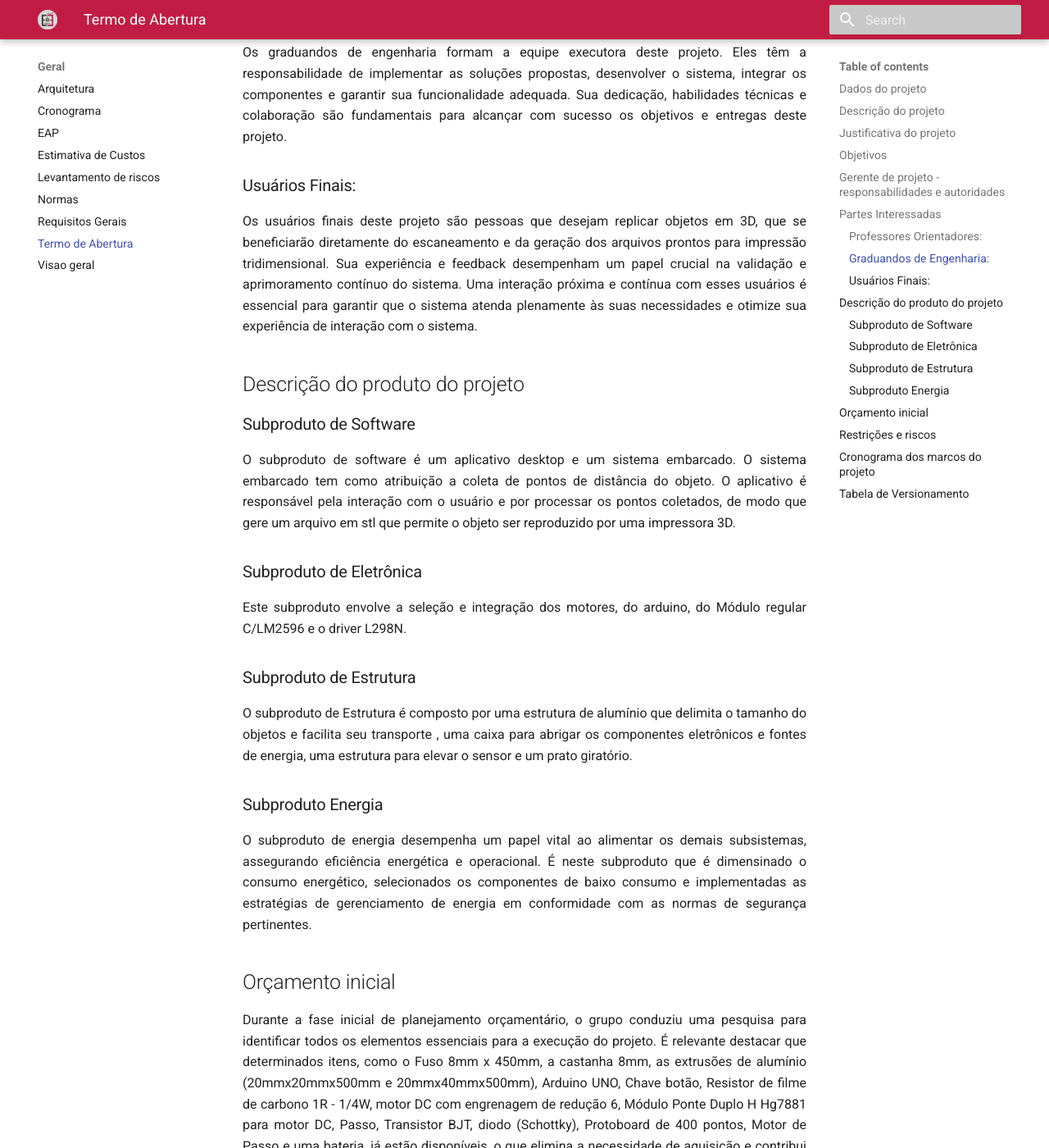
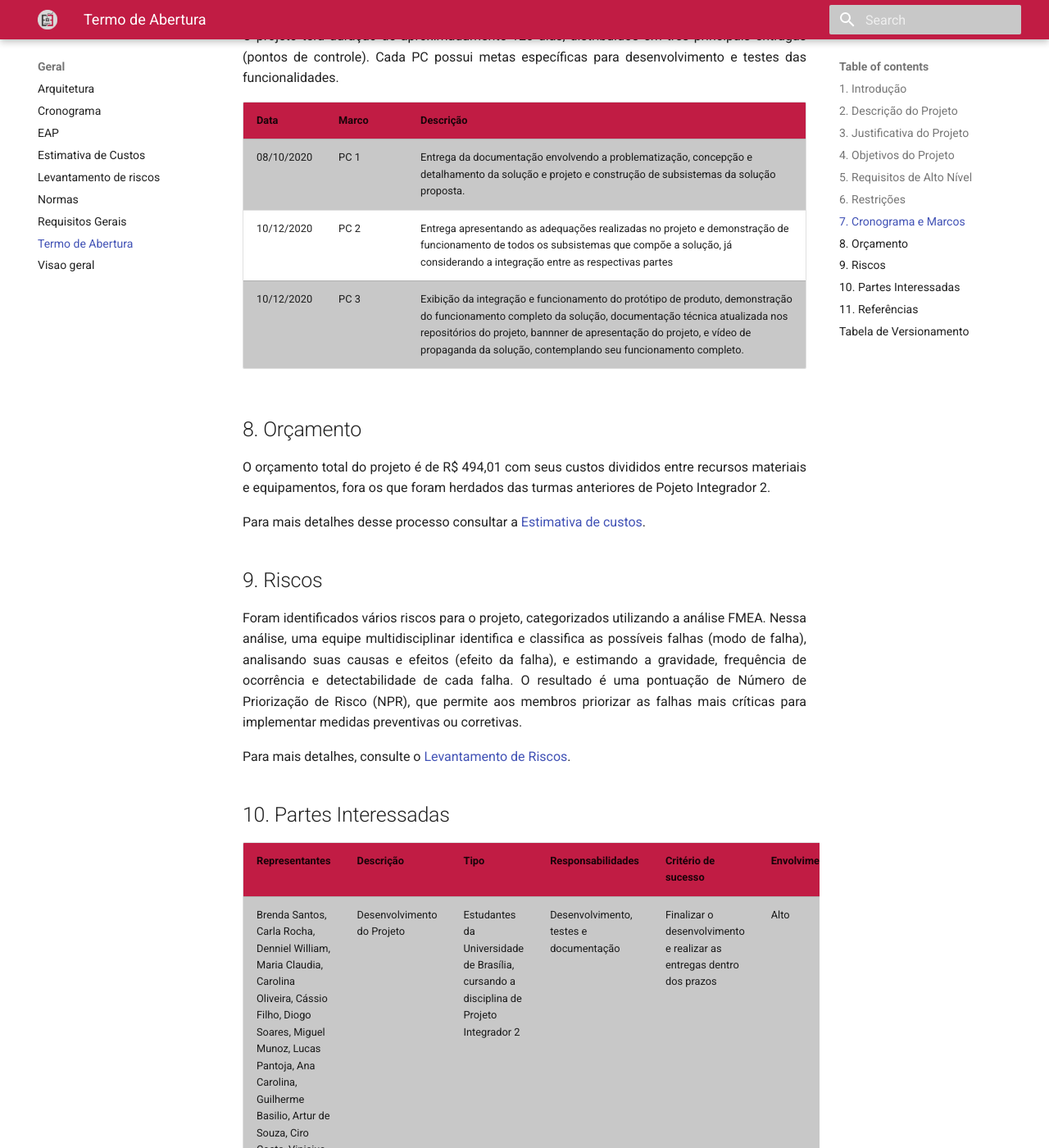
Before and after one commit to Calcioft/ScanPoint, an MkDocs documentation site: the page built from docs/geral/termo_de_abertura_de_projeto.md, in a window 1280 px wide and 1400 px high, scrolled down 1734 px. Shown: the whole window at 82% size. Built offline with MkDocs 1.6.1 and Material for MkDocs 9.7.7, drawn with Linux system fonts in a browser that asks for light colours; some of the changed text lies outside the part shown.

Commit message:
Ajustes TAP

```diff
--- a/docs/geral/termo_de_abertura_de_projeto.md
+++ b/docs/geral/termo_de_abertura_de_projeto.md
@@ -1,76 +1,60 @@
-# Termo de abertura de projeto
+# Termo de Abertura do Projeto
 
-## Dados do projeto
+## 1. Introdução
+<p style="text-align:justify;">O Termo de Abertura do Projeto (TAP) é definido pelo Project Management Body of Knowledge (PMBOK) como um "documento que autoriza formalmente a existência de um projeto, e dá ao seu gerente a autoridade de aplicar recursos organizacionais para as atividades do projeto." (PMI, 2004, 368). Este documento engloba informações envolvendo escopo, orçamento, marcos e partes interessadas do projeto ScanPoint.</p>
 
-- **Nome do Projeto**: ScanPoint
-- **Data de abertura**: 29/03/2024
-- **Código**: 1-A
-- **Patrocinador**: Universidade de Brasília (UnB)
-- **Gerente/Coordenadora Geral**: Carla Rocha
+## 2. Descrição do Projeto
+<p style="text-align:justify;">Este projeto dedica-se à construção de um sistema de digitalização 3D denominado ScanPoint, que simplifica e aprimora o processo de captura e reprodução tridimensional de objetos físicos. O sistema é composto por uma mesa escaner equipada com um Arduino e sensores infravermelho, e um aplicativo desktop responsável pelo processamento dos dados capturados e geração de arquivos STL para impressão 3D.</p>
 
-## Descrição do projeto
+## 3. Justificativa do Projeto
+<p style="text-align:justify;">O projeto ScanPoint foi concebido para atender à crescente demanda por soluções acessíveis e eficientes na digitalização 3D, que facilitem a produção de modelos tridimensionais de alta precisão. A atual complexidade e custo elevado dos equipamentos de digitalização 3D limitam seu uso a indústrias específicas, enquanto o ScanPoint visa democratizar essa tecnologia, tornando-a acessível a um público mais amplo, incluindo pequenos fabricantes, educadores e entusiastas.</p>
 
-<p style="text-align: justify;"> O presente projeto, intitulado ScanPoint, encontrasse inserido no âmbito da disciplina de Projeto Integrador 2 e surge como uma resposta à necessidade crescente de simplificar e otimizar o processo de digitalização e reprodução tridimensional de objetos físicos. O projeto é formado por uma mesa escaner e um aplicativo desktop. A mesa escaner é composta por um Arduino e sensores infravermelho que realizam a captura pontos de distância dos objetos. O aplicativo desktop é responsável pela interação com o usuário e por processar os pontos enviados pela mesa, de modo que gere um arquivo em stl que permite o objeto ser reproduzido por uma impressora 3D. </p>
+## 4. Objetivos do Projeto
+<p style="text-align:justify;">O objetivo principal do projeto ScanPoint é desenvolver um sistema que permita a captura eficiente de dados de objetos físicos e a geração de modelos 3D prontos para impressão. Isso inclui:</p>
 
-## Justificativa do projeto
-<p style="text-align: justify;"> A tecnologia de impressão 3D tem ganhado cada vez mais espaço no mercado, tanto no âmbito industrial quanto no pessoal. Para realizar a impressão de um objeto em 3D é indispensável um arquivo stl, no entanto, o conhecimento necessário para gerar este arquivo não é comum. Visando simplificar e agilizar o processo de reprodução de objetos tridimensionais surgiu o presente projeto.</p>
+* Proporcionar uma interface intuitiva para os usuários.
+* Garantir a precisão e a qualidade dos modelos 3D gerados.
+* Tornar o processo de digitalização 3D mais acessível e rápido.
+* Oferecer uma solução robusta e confiável para diversas aplicações.
 
-## Objetivos
+## 5. Requisitos de Alto Nível
+* Captura precisa de pontos de distância utilizando sensores infravermelho.
+* Processamento otimizado dos dados capturados para gerar modelos 3D de alta qualidade.
+* Interface de usuário intuitiva e fácil de usar.
+* Pré-visualização do modelo 3D gerado antes da finalização.
+* Opção de download do arquivo STL para impressão posterior.
 
-<p style="text-align: justify;"> O projeto ScanPoint tem como objetivo principal desenvolver um sistema que simplifique o processo de escaneamento e reprodução tridimensional de objetos físicos. A proposta visa fornecer uma solução completa, acessível e intuitiva, permitindo aos usuários a digitalização de objetos para a geração de modelos 3D e a subsequente criação de arquivos prontos para impressão tridimensional.</p>
+## 6. Restrições
+* Dependência de hardware específico, como Arduino e sensores infravermelho.
+* Necessidade de um computador para rodar o aplicativo desktop.
+* Requerimentos de calibração e precisão dos sensores para garantir a qualidade dos modelos.
+* Tamanho e características, como opacidade, do objeto escaneado.
 
-## Gerente de projeto - responsabilidades e autoridades
+## 7. Cronograma e Marcos
+<p style="text-align:justify;">O projeto terá duração de aproximadamente 120 dias, distribuídos em três principais entragas (pontos de controle). Cada PC possui metas específicas para desenvolvimento e testes das funcionalidades.</p>
 
-<p style="text-align: justify;"> Carla Rocha Cangussú desempenha o papel de Coordenadora Geral no projeto, assumindo uma série de responsabilidades essenciais. Isso inclui liderar a equipe, assegurar o cumprimento integral do escopo, prazos e orçamento. Além disso, ela coordena todas as atividades do projeto, identificando e mitigando riscos, e mantendo uma comunicação eficiente entre todas as partes envolvidas. Possuindo autoridade para tomar decisões que impactam diretamente o progresso e o sucesso do projeto, Carla também atua como representante da equipe diante das partes interessadas, garantindo uma colaboração fluida e produtiva.</p>
+| Data | Marco | Descrição |
+|---|---|---|
+| 08/10/2020 | PC 1 | Entrega da documentação envolvendo a problematização, concepção e detalhamento da solução e projeto e construção de subsistemas da solução proposta. |
+| 10/12/2020 | PC 2 | Entrega apresentando as adequações realizadas no projeto e demonstração de funcionamento de todos os subsistemas que compõe a solução, já considerando a integração entre as respectivas partes |
+| 10/12/2020 | PC 3 | Exibição da integração e funcionamento do protótipo de produto, demonstração do funcionamento completo da solução, documentação técnica atualizada nos repositórios do projeto, bannner de apresentação do projeto, e vídeo de propaganda da solução, contemplando seu funcionamento completo. |
 
-## Partes Interessadas
+## 8. Orçamento
+<p style="text-align:justify;">O orçamento total do projeto é de R$ 494,01 com seus custos divididos entre recursos materiais e equipamentos, fora os que foram herdados das turmas anteriores de Pojeto Integrador 2.</p> Para mais detalhes desse processo consultar a [Estimativa de custos](/docs/geral/estimativa-custos.md).
 
-###  Professores Orientadores:
-<p style="text-align: justify;">Os professores orientadores desempenham um papel crucial na supervisão e orientação deste projeto. Sua contribuição envolve o acompanhamento detalhado do progresso, fornecimento de orientações técnicas, insights estratégicos e avaliação crítica. Sua vasta expertise é essencial para garantir a qualidade e eficácia do projeto de escamento de objetos 3D, fornecendo orientações valiosas à equipe.</p>
+## 9. Riscos
+<p style="text-align:justify;">Foram identificados vários riscos para o projeto, categorizados utilizando a análise FMEA. Nessa análise, uma equipe multidisciplinar identifica e classifica as possíveis falhas (modo de falha), analisando suas causas e efeitos (efeito da falha), e estimando a gravidade, frequência de ocorrência e detectabilidade de cada falha. O resultado é uma pontuação de Número de Priorização de Risco (NPR), que permite aos membros priorizar as falhas mais críticas para implementar medidas preventivas ou corretivas.</p> Para mais detalhes, consulte o [Levantamento de Riscos](/docs/geral/FMEA.md).
 
-### Graduandos de Engenharia:
-<p style="text-align: justify;">Os graduandos de engenharia formam a equipe executora deste projeto. Eles têm a responsabilidade de implementar as soluções propostas, desenvolver o sistema, integrar os componentes e garantir sua funcionalidade adequada. Sua dedicação, habilidades técnicas e colaboração são fundamentais para alcançar com sucesso os objetivos e entregas deste projeto.</p>
+## 10. Partes Interessadas
 
-### Usuários Finais:
-<p style="text-align: justify;">Os usuários finais deste projeto são pessoas que desejam replicar objetos em 3D, que se beneficiarão diretamente do escaneamento e da geração dos arquivos prontos para impressão tridimensional. Sua experiência e feedback desempenham um papel crucial na validação e aprimoramento contínuo do sistema. Uma interação próxima e contínua com esses usuários é essencial para garantir que o sistema atenda plenamente às suas necessidades e otimize sua experiência de interação com o sistema.</p>
+| Representantes | Descrição | Tipo | Responsabilidades | Critério de sucesso | Envolvimento |
+|---- |---- |---- |---- |---- |---- |
+| Brenda Santos, Carla Rocha, Denniel William, Maria Claudia, Carolina Oliveira, Cássio Filho, Diogo Soares, Miguel Munoz, Lucas Pantoja, Ana Carolina, Guilherme Basilio, Artur de Souza, Ciro Costa, Vinicius Vieira, Pedro Menezes | Desenvolvimento do Projeto | Estudantes da Universidade de Brasília, cursando a disciplina de Projeto Integrador 2 | Desenvolvimento, testes e documentação | Finalizar o desenvolvimento e realizar as entregas dentro dos prazos | Alto |
+| Alex, Suélia, Carla, Hander e Rafael | Docentes | Professor das disciplina de Projeto Integrador 2 pela Universidade de Brasília | Avaliar e orientar os estudantes no decorrer do projeto | Avaliar o produto em sua totalidade | Alto |
 
-##  Descrição do produto do projeto
-
-### Subproduto de Software
-<p style="text-align: justify;">O subproduto de software é um aplicativo desktop e um sistema embarcado. O sistema embarcado tem como atribuição a coleta de pontos de distância do objeto. O aplicativo é responsável pela interação com o usuário e por processar os pontos coletados, de modo que gere um arquivo em stl que permite o objeto ser reproduzido por uma impressora 3D. </p>
-
-### Subproduto de Eletrônica
-<p style="text-align: justify;">Este subproduto envolve a seleção e integração dos motores, do arduino, do Módulo regular C/LM2596 e o driver L298N.</p>
-
-### Subproduto de Estrutura
-<p style="text-align: justify;">O subproduto de Estrutura  é composto por uma estrutura de alumínio que delimita o tamanho do objetos e facilita seu transporte ,  uma caixa para abrigar os componentes eletrônicos e fontes de energia, uma estrutura  para elevar o sensor e um prato giratório.</p>
-
-### Subproduto Energia
-<p style="text-align: justify;">O subproduto de energia desempenha um papel vital ao alimentar os demais subsistemas, assegurando eficiência energética e operacional. É neste subproduto que é dimensinado o consumo energético, selecionados os componentes de baixo consumo e implementadas as estratégias de gerenciamento de energia em conformidade com as normas de segurança pertinentes.</p>
-
-## Orçamento inicial
-
-<p style="text-align: justify;">Durante a fase inicial de planejamento orçamentário, o grupo conduziu uma pesquisa para identificar todos os elementos essenciais para a execução do projeto. É relevante destacar que determinados itens, como o Fuso 8mm x 450mm, a castanha 8mm, as extrusões de alumínio (20mmx20mmx500mm e 20mmx40mmx500mm), Arduino UNO, Chave botão, Resistor de filme de carbono 1R - 1/4W, motor DC com engrenagem de redução 6, Módulo Ponte Duplo H Hg7881 para motor DC, Passo, Transistor BJT, diodo (Schottky), Protoboard de 400 pontos, Motor de Passo e uma bateria, já estão disponíveis, o que elimina a necessidade de aquisição e contribui consideravelmente para a redução dos custos totais do projeto. O orçamento inicial, levando em conta apenas os equipamentos e serviços que precisam ser adquiridos, foi estimado em aproximadamente R$ 494,01. Ao dividir esse valor entre os membros do grupo, resultou em uma quantia aproximada de R$ 33,00 para cada integrante.</p>
-
-Para mais detalhes acesse o documento de [Estimativa de Custos](../geral/estimativa-custos.md)
-
-## Restrições e riscos
-
-Os riscos podem ser encontrados no documento de [Levantamento de riscos](../geral/FMEA.md)
-
-## Cronograma dos marcos do projeto
-<p style="text-align: justify;">O projeto segue um cronograma definido com três marcos principais, conforme apresentado na tabela abaixo. O primeiro marco está agendado para 03/05/2024, seguido pelo marco 2 em 07/06/2024 e o marco 3 em 03/07/2024. É fundamental destacar que a documentação correspondente a cada marco deve ser entregue com cinco dias de antecedência em relação à data de apresentação correspondente.</p>
-
-|Marco |Data|
-|------|----|
-|Ponto de controle 1| 03/05/2024|
-|Apresentação do ponto de Controle 1| 08/05/2024|
-|Ponto de controle 2| 07/06/2024|
-|Apresentação do ponto de Controle 2| 12/06/2024|
-|Apresentação| 03/07/2024|
-| FIT | 10/07/2024|
-
-<font size="2"><p style="text-align: center">Tabela 1: Cronograma geral do projeto</p></font>
+## 11. Referências
+* ["PMI - Project Charter"](https://www.pmi.org/learning/library/charter-selling-project-7473)
+* ["Quick Guide Project Charter"](https://www.projectmanager.com/blog/project-charter)
 
 ## Tabela de Versionamento
 
@@ -78,4 +62,5 @@
 |------|-------|-----------|-------|
 |29/03/2024|0.1|Estrutura do Termo de Abertura| Miguel|
 |03/05/2024|1.0|Correções e preenchimento | Carla R. Cangussú|
-|04/05/2024|2.0| Inserção de fonte da tabela | Ana Carolina|
+|04/05/2024|2.0| Inserção de fonte da tabela | Ana Carolina |
+|07/06/2024|3.0| Ajuste geral | Brenda Santos |
```
